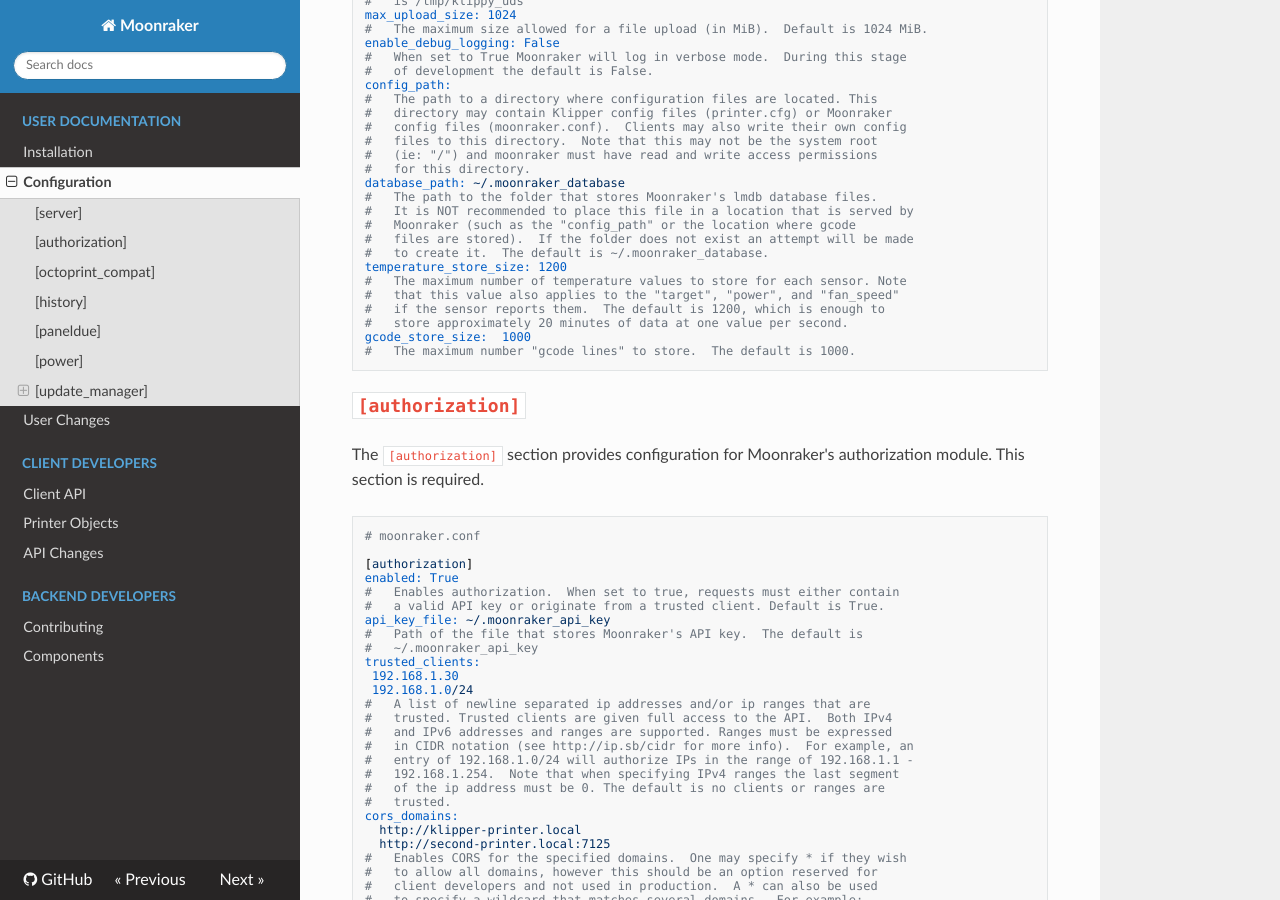
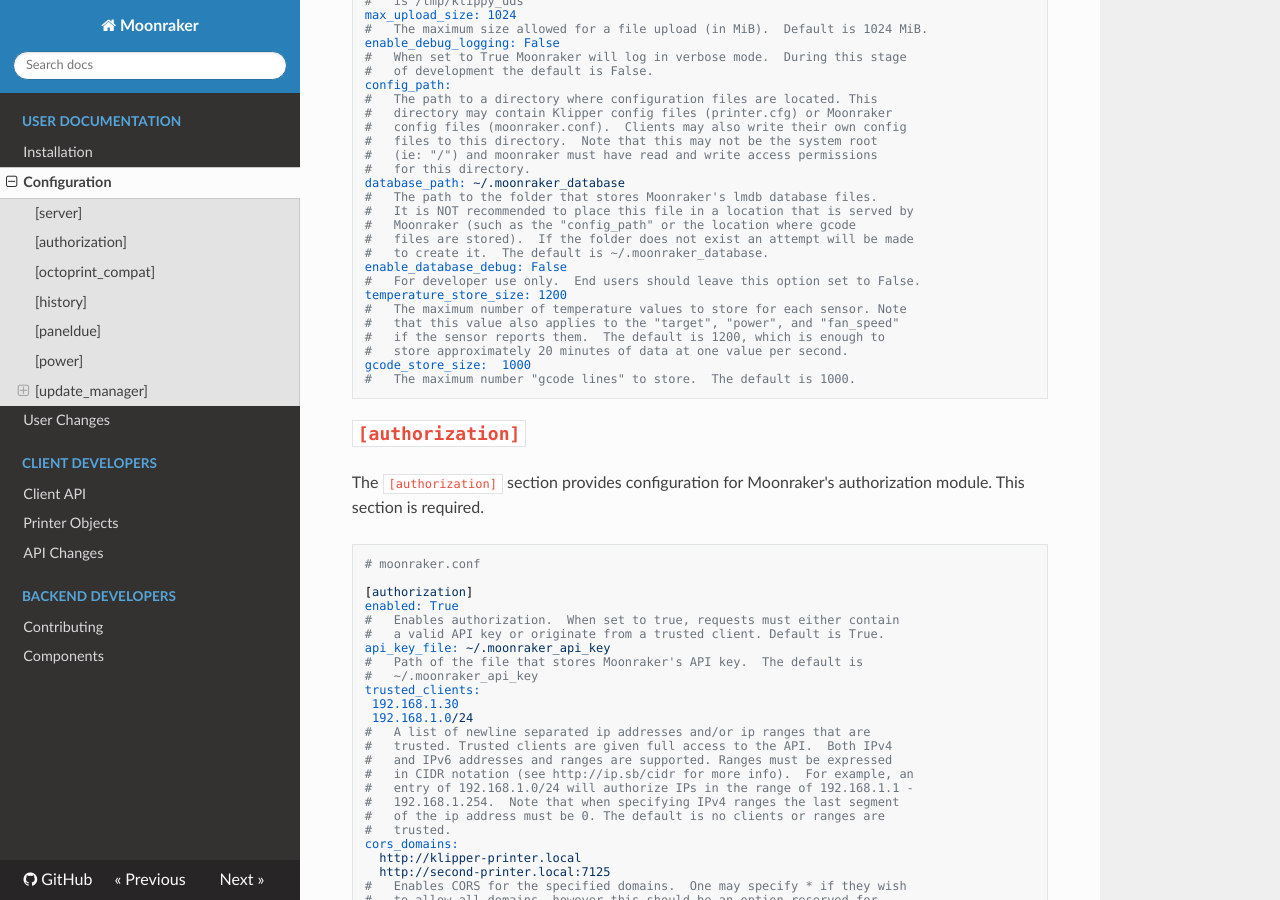
Before and after one commit to Marirossibn/moonraker, an MkDocs documentation site: the page built from docs/configuration.md, in a window 1280 px wide and 900 px high, scrolled down 509 px. Built offline with MkDocs 1.6.1, drawn with Linux system fonts in a browser that asks for light colours; nearby versions of some CDN libraries.

Commit message:
docs:  Add database debugging option to configuration.md
Signed-off-by:  Eric Callahan <arksine.code@gmail.com>

```diff
--- a/docs/configuration.md
+++ b/docs/configuration.md
@@ -41,6 +41,8 @@
 #   Moonraker (such as the "config_path" or the location where gcode
 #   files are stored).  If the folder does not exist an attempt will be made
 #   to create it.  The default is ~/.moonraker_database.
+enable_database_debug: False
+#   For developer use only.  End users should leave this option set to False.
 temperature_store_size: 1200
 #   The maximum number of temperature values to store for each sensor. Note
 #   that this value also applies to the "target", "power", and "fan_speed"
```
